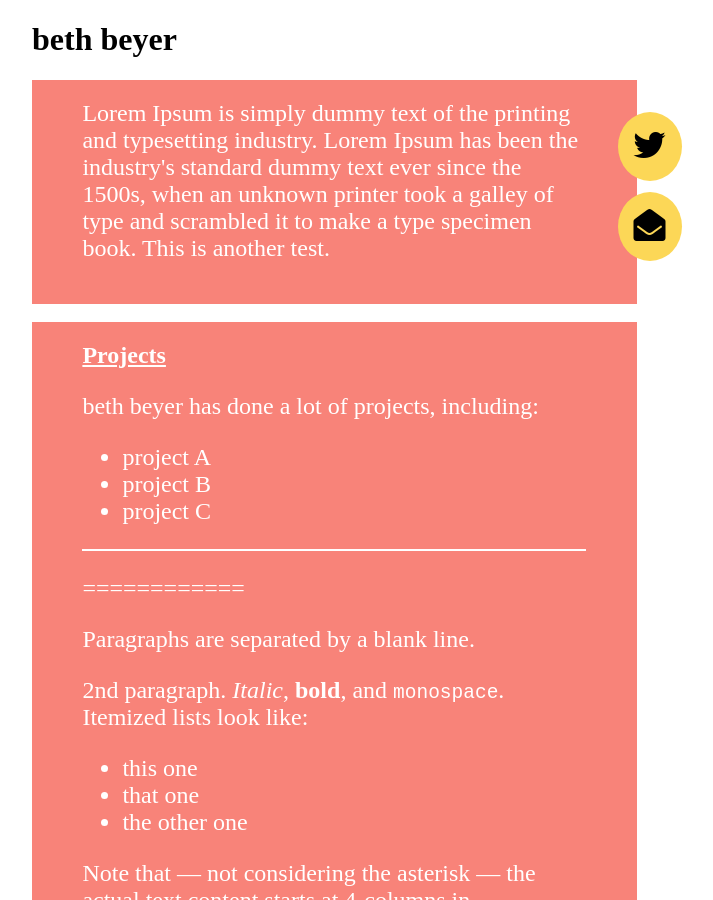
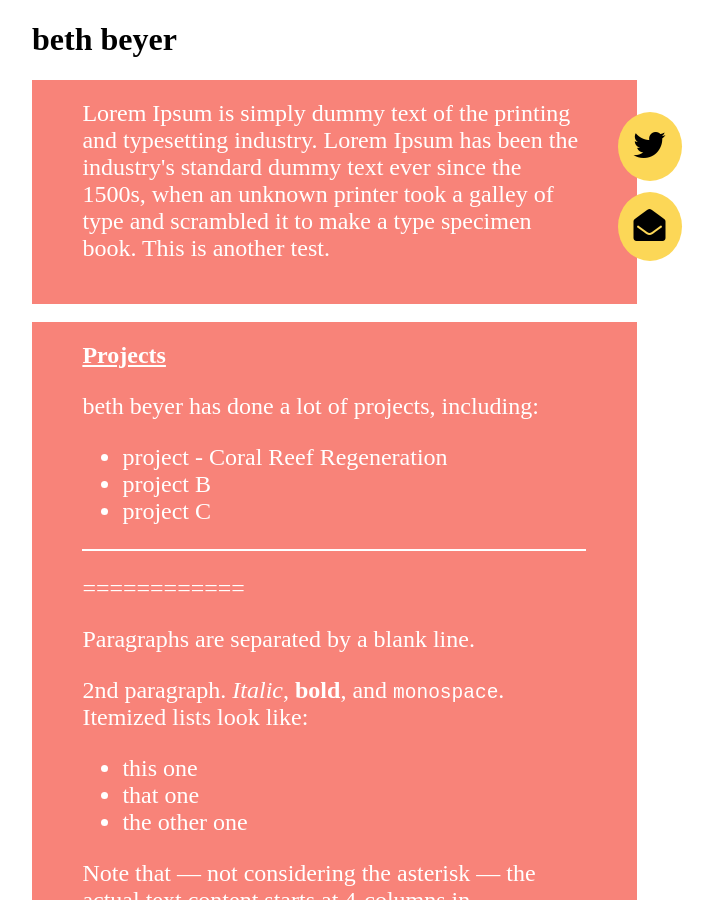
Before and after one commit to hexdump/bethbeyer.me, a Jekyll site: the page built from index.md, in a window 1280 px wide and 900 px high. Shown: the whole window, without its empty margins (232-945 px from the left). Built offline with Jekyll 4.4.1, drawn with Linux system fonts in a browser that asks for light colours; some web fonts are replaced; our own code applies the rules of GitHub Pages for plain Markdown files.

Commit message:
Update index.md

```diff
--- a/index.md
+++ b/index.md
@@ -11,7 +11,7 @@ link1: mailto:beth.beyer1@gmail.com
 # Projects
 
 beth beyer has done a lot of projects, including:
-* project A
+* project - Coral Reef Regeneration
 * project B
 * project C
 
```
